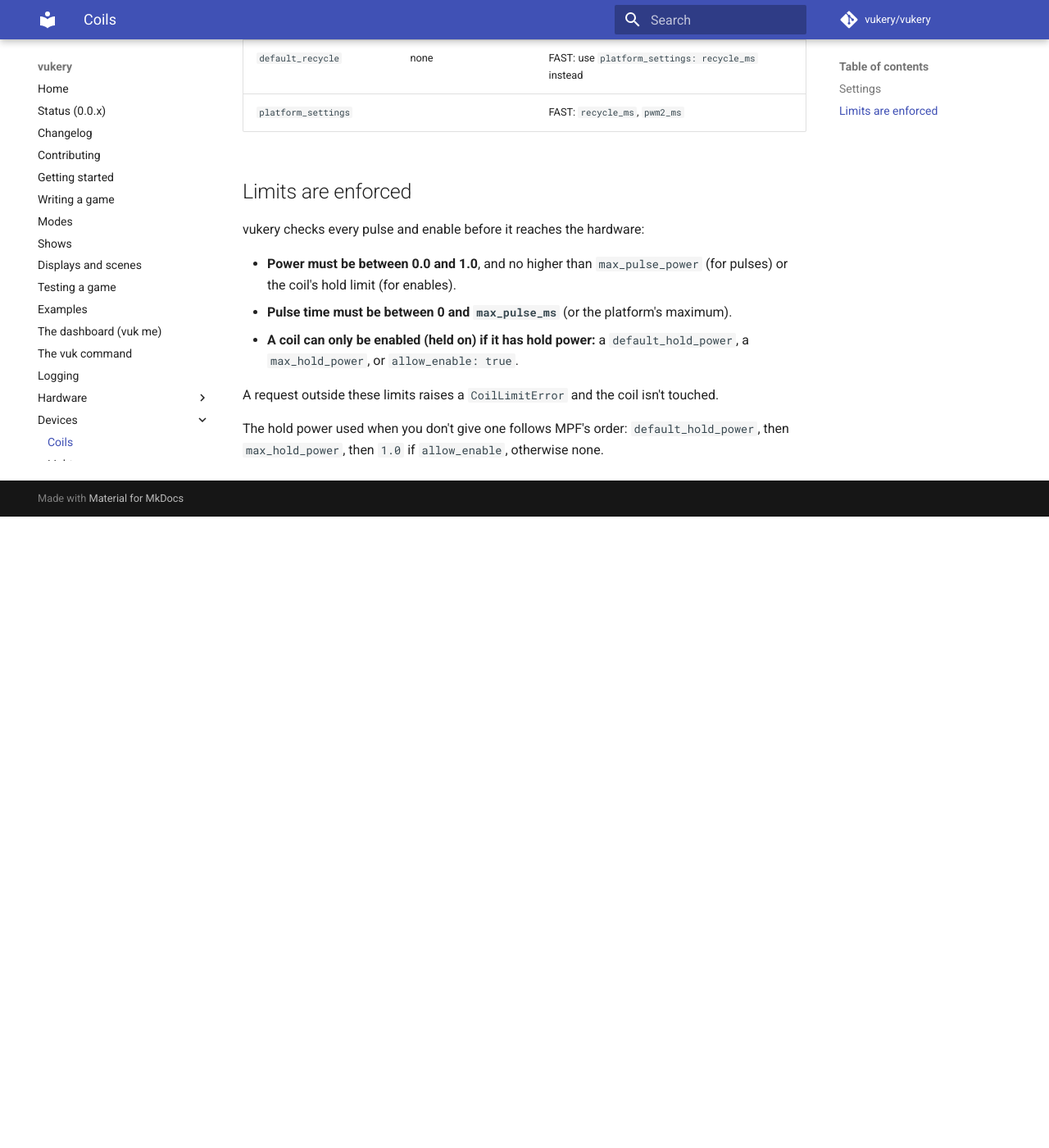
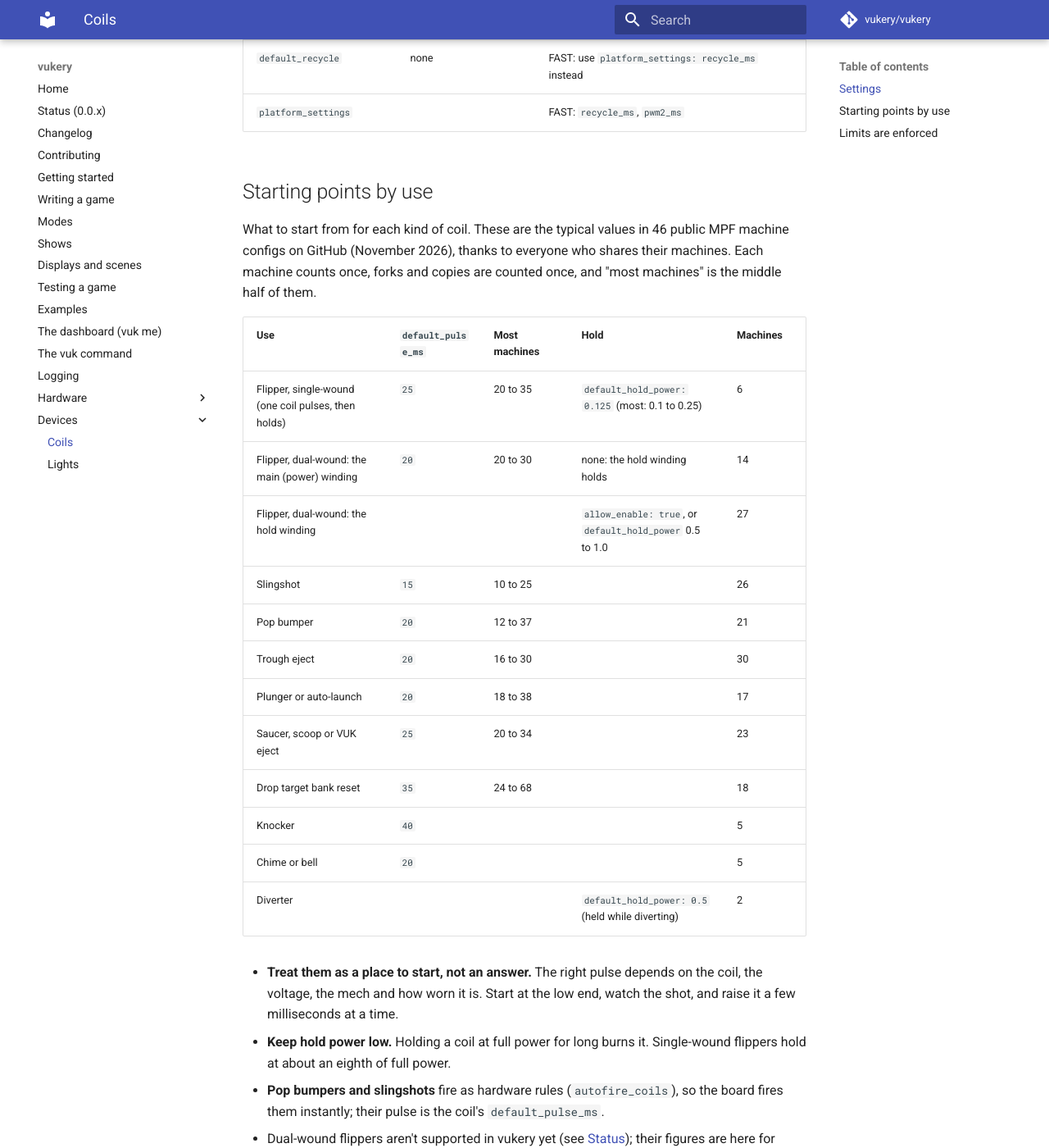
Before and after one commit to vukery/vukery, an MkDocs documentation site: the page built from docs/devices/coils.md, in a window 1280 px wide and 1400 px high, scrolled down 1199 px. Shown: the whole window at 82% size. Built offline with MkDocs 1.6.1 and Material for MkDocs 9.7.7, drawn with Linux system fonts in a browser that asks for light colours; comment, search, counter and statistics services are not loaded; before the commit the page ends 1829 px from its top, so only the background shows below that; some of the changed text lies outside the part shown.

Commit message:
docs: starting coil settings by use
Typical default_pulse_ms and hold power for flippers, slingshots, pop
bumpers, troughs, plungers, saucers, drop target resets and more, from 46
public MPF machine configs on GitHub.

Co-Authored-By: Claude Opus 5.5 <noreply@anthropic.com>

```diff
--- a/docs/devices/coils.md
+++ b/docs/devices/coils.md
@@ -38,6 +38,39 @@ coils:
 | `default_recycle` | none | FAST: use `platform_settings: recycle_ms` instead |
 | `platform_settings` | | FAST: `recycle_ms`, `pwm2_ms` |
 
+## Starting points by use
+
+What to start from for each kind of coil. These are the typical values in 46
+public MPF machine configs on GitHub (November 2026), thanks to everyone who
+shares their machines. Each machine counts once, forks and copies are
+counted once, and "most machines" is the middle half of them.
+
+| Use | `default_pulse_ms` | Most machines | Hold | Machines |
+|---|---|---|---|---|
+| Flipper, single-wound (one coil pulses, then holds) | `25` | 20 to 35 | `default_hold_power: 0.125` (most: 0.1 to 0.25) | 6 |
+| Flipper, dual-wound: the main (power) winding | `20` | 20 to 30 | none: the hold winding holds | 14 |
+| Flipper, dual-wound: the hold winding | | | `allow_enable: true`, or `default_hold_power` 0.5 to 1.0 | 27 |
+| Slingshot | `15` | 10 to 25 | | 26 |
+| Pop bumper | `20` | 12 to 37 | | 21 |
+| Trough eject | `20` | 16 to 30 | | 30 |
+| Plunger or auto-launch | `20` | 18 to 38 | | 17 |
+| Saucer, scoop or VUK eject | `25` | 20 to 34 | | 23 |
+| Drop target bank reset | `35` | 24 to 68 | | 18 |
+| Knocker | `40` | | | 5 |
+| Chime or bell | `20` | | | 5 |
+| Diverter | | | `default_hold_power: 0.5` (held while diverting) | 2 |
+
+- **Treat them as a place to start, not an answer.** The right pulse depends
+  on the coil, the voltage, the mech and how worn it is. Start at the low
+  end, watch the shot, and raise it a few milliseconds at a time.
+- **Keep hold power low.** Holding a coil at full power for long burns it.
+  Single-wound flippers hold at about an eighth of full power.
+- **Pop bumpers and slingshots** fire as hardware rules (`autofire_coils`),
+  so the board fires them instantly; their pulse is the coil's
+  `default_pulse_ms`.
+- Dual-wound flippers aren't supported in vukery yet (see [Status](../status.md));
+  their figures are here for when they are.
+
 ## Limits are enforced
 
 vukery checks every pulse and enable before it reaches the hardware:
```
